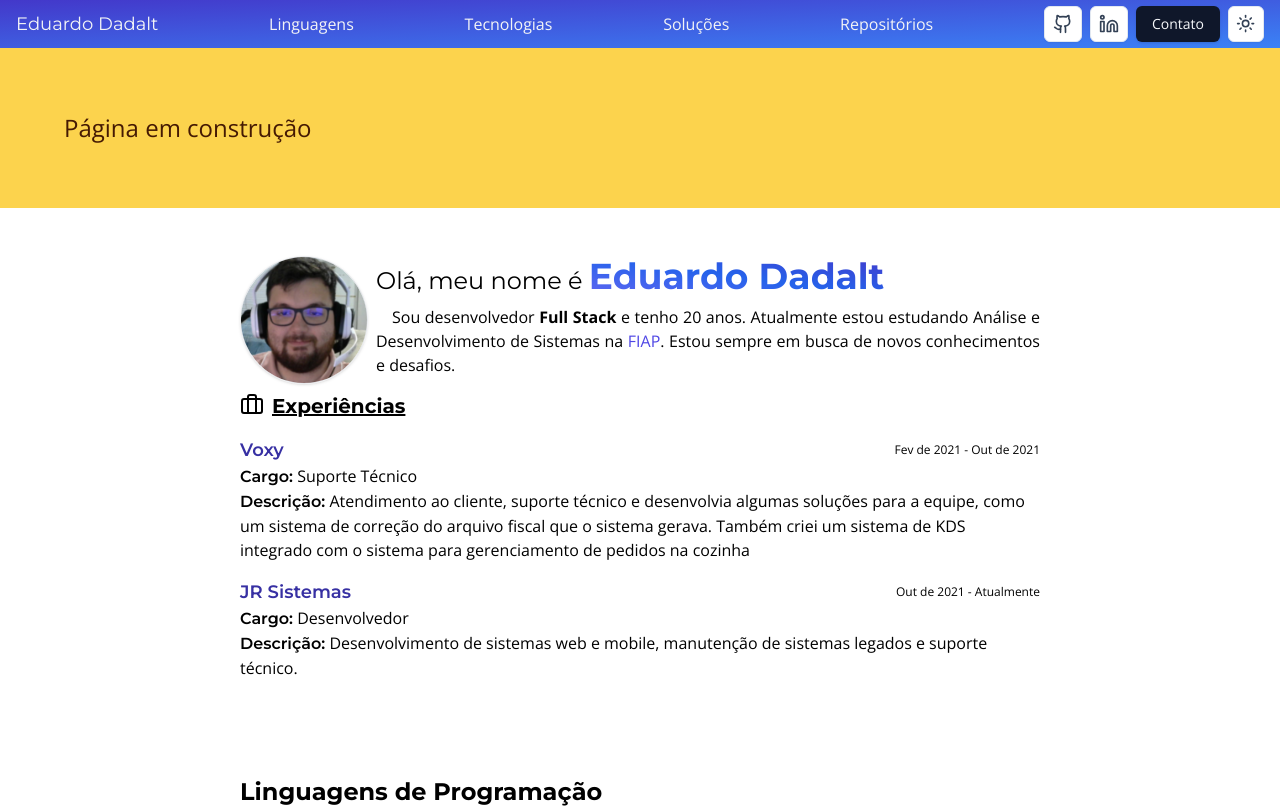
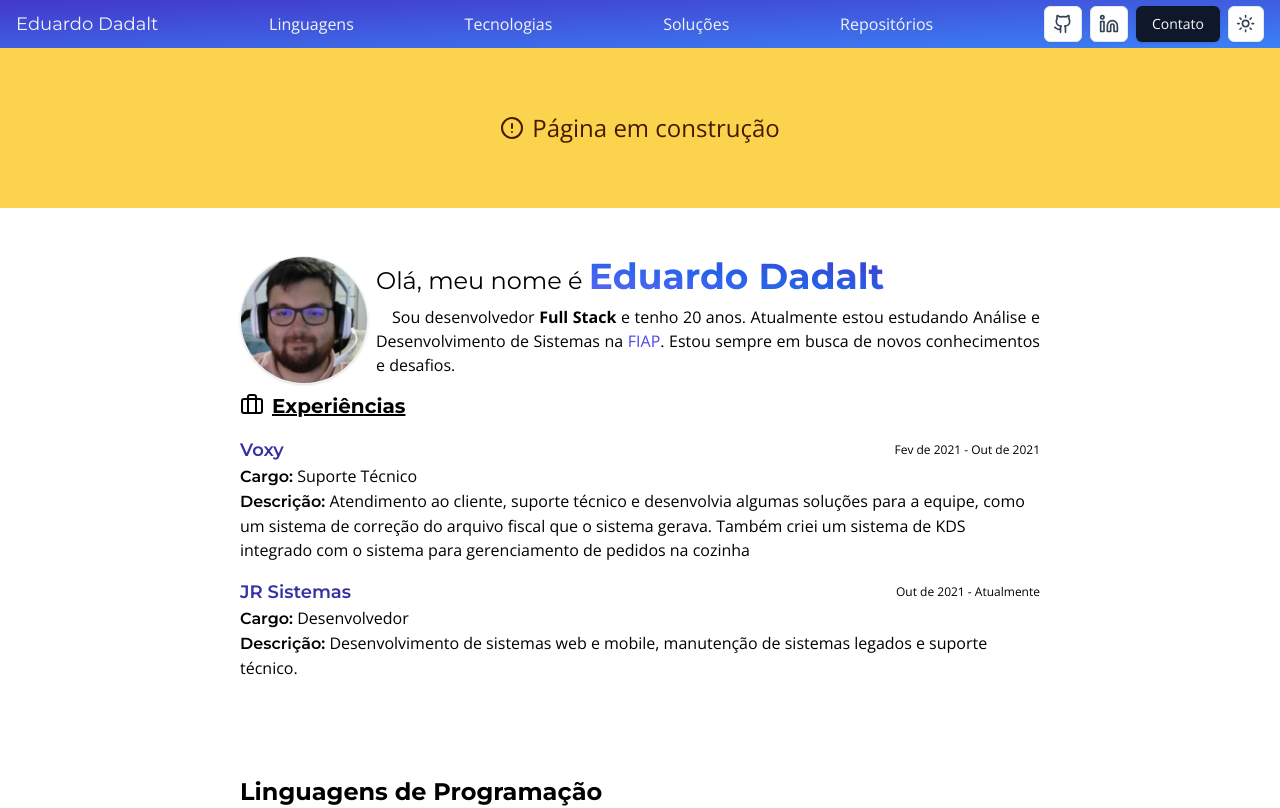
Before and after one commit to EduardoDadalt/eduardodadalt.com, a Next.js app: page / in a window 1280 px wide. Shown: the top 808 px of the page. Built offline with nearby package versions, Linux system fonts and the light colour scheme.

Commit message:
Add AlertCircle component to homepage

```diff
--- a/src/app/page.tsx
+++ b/src/app/page.tsx
@@ -2,14 +2,15 @@ import ProgrammingLanguages from "@/components/sections/programming-languages";
 import MyInfo from "@/components/sections/my-info";
 import "./homepage.css";
 import Technologies from "@/components/sections/technology";
+import { AlertCircle } from "lucide-react";
 
 export const revalidate = 86400;
 
 export default function Home() {
   return (
     <div>
-      <div className="bg-amber-300 p-16 text-2xl text-amber-950">
-        Página em construção
+      <div className="flex flex-row items-center justify-center gap-2 bg-amber-300 p-16 text-2xl text-amber-950">
+        <AlertCircle /> Página em construção
       </div>
       <MyInfo />
       {/* Linguagens de Programação */}
```
